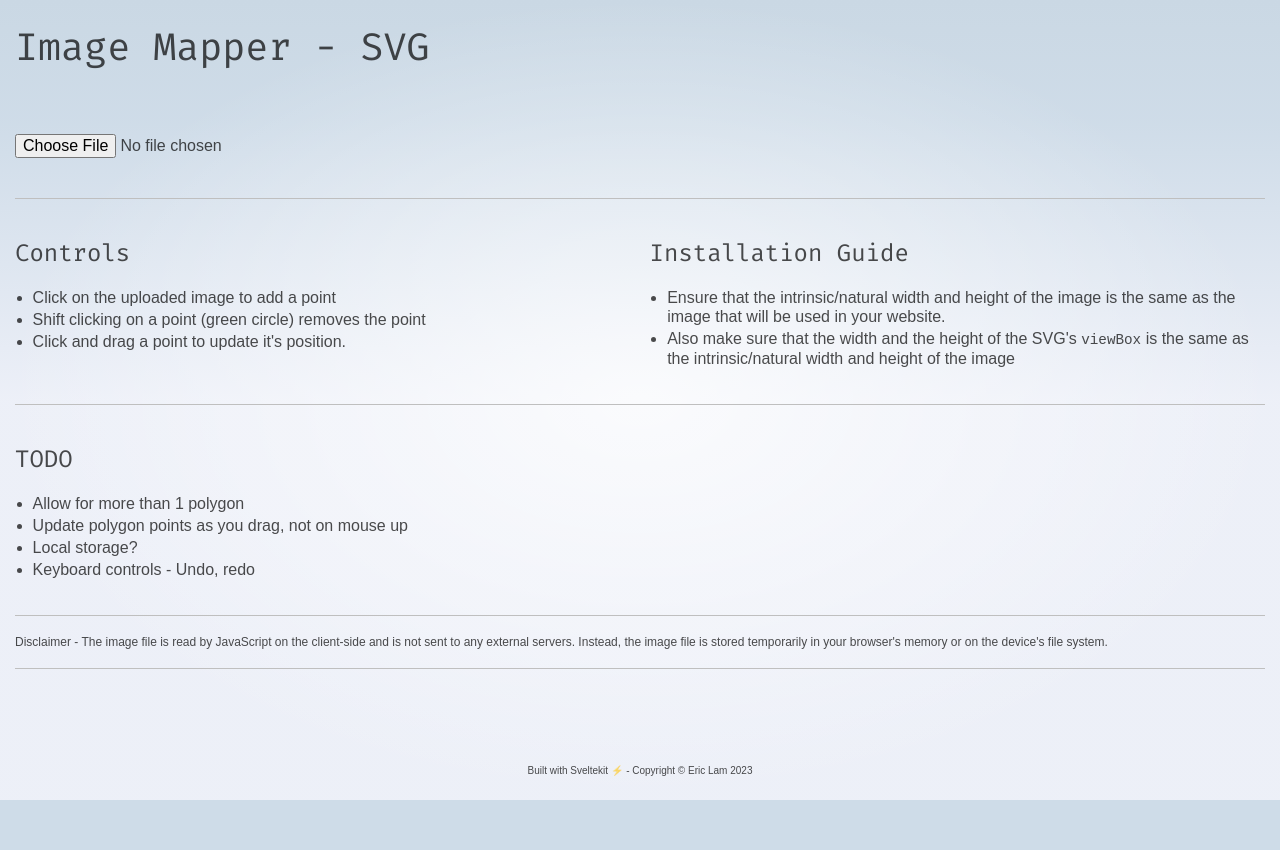
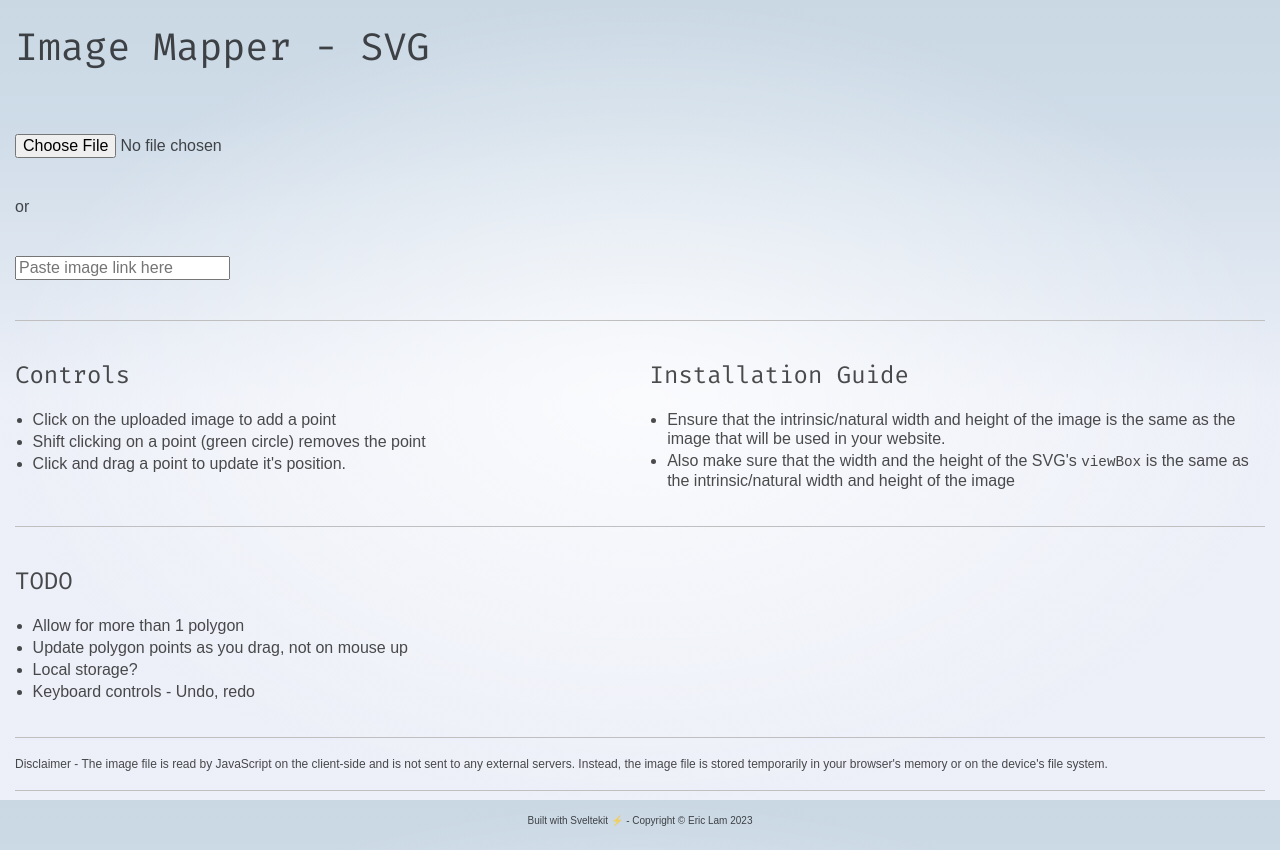
Before and after one commit to ehylam/image-mapper-svg, a SvelteKit app: page / in a window 1280 px wide. Before the commit the page ends 800 px from the top, so only its background shows below. Built offline with nearby package versions, Linux system fonts and the light colour scheme.

Commit message:
Added a rough URL text input option

```diff
--- a/src/routes/ImageMapper.svelte
+++ b/src/routes/ImageMapper.svelte
@@ -10,10 +10,21 @@
 	let imageMapper: any;
 	let points: String = '';
 	let demoCode: String = '';
+	let imageLink: string = '';
 
-	$: imgSrc = files ? URL.createObjectURL(files[0]) : '';
+	// function loadImageFromLink() {
+	// 	if (imageLink) {
+	// 		imageCanvas = new Image();
+	// 		imageCanvas.src = imageLink;
+	// 		imageCanvas.onload = () => {
+	// 			imageMapper = new ImageMapper(container, mapper, svg, imageCanvas, {});
+	// 		};
+	// 	}
+	// }
 
-	$: if (files && imageCanvas) {
+	$: imgSrc = files ? URL.createObjectURL(files[0]) : imageLink;
+
+	$: if ((files && imageCanvas) || (imageLink && imageCanvas)) {
 		imageCanvas.onload = () => {
 			imageMapper = new ImageMapper(container, mapper, svg, imageCanvas, {});
 		};
@@ -23,7 +34,10 @@
 		if (imageMapper) {
 			points = imageMapper.getPoints();
 			const code = document.querySelector('.mapper-points__points code');
-			code.textContent = points;
+
+			if (code) {
+				code.textContent = points.toString();
+			}
 
 			demoCode = `<div style="position: relative;">
   // Make sure the intrinsic width and height of the image is the same as the image that is used to map the points.
@@ -31,16 +45,26 @@
   <svg viewBox="0 0 ${imageMapper.imageSize.nWidth} ${imageMapper.imageSize.nHeight}" style="position: absolute; top: 0; left: 0;">
    <polygon fill="#1b0a0a74" points="${points}" />
   </svg>
-</div>`
+</div>`;
 		}
 	}
 </script>
 
 <section class="mapper-section">
+	<div class="mapper-inputs">
+		<div class="file-input">
 			<input type="file" bind:files />
+		</div>
+		<span>or</span>
+		<div class="text-input">
+			<input type="text" bind:value={imageLink} placeholder="Paste image link here" />
+			<!-- <button on:click={loadImageFromLink}>Load image</button> -->
+		</div>
+	</div>
+
 	<div class="mapper-container" bind:this={container}>
 		<div class="mapper" bind:this={mapper}>
-			{#if files && files[0]}
+			{#if (files && files[0]) || imageLink}
 				<img bind:this={imageCanvas} src={imgSrc} />
 			{/if}
 
@@ -63,12 +87,10 @@
 
 	{#if demoCode.length}
 		<div class="mapper-example">
-		<p>Example: </p>
-		<Prism language="html" source={demoCode}/>
+			<p>Example:</p>
+			<Prism language="html" source={demoCode} />
 		</div>
 	{/if}
-
-
 </section>
 
 <style>
@@ -94,6 +116,12 @@
 		transform-origin: top left;
 	}
 
+	.mapper-inputs {
+		display: flex;
+		align-items: flex-start;
+		flex-direction: column;
+	}
+
 	.mapper svg {
 		position: absolute;
 		top: 0;
```
Lines whose indentation alone changed are shown as unchanged.
